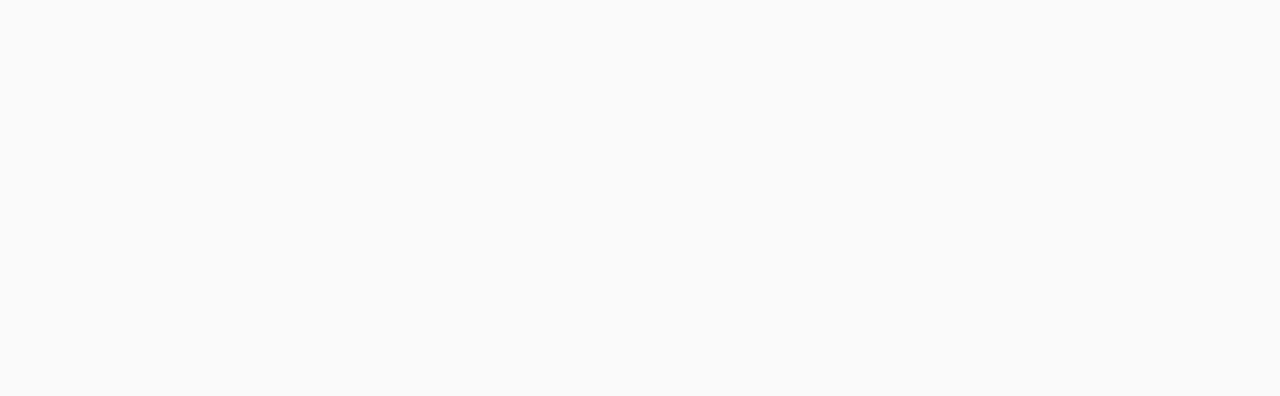
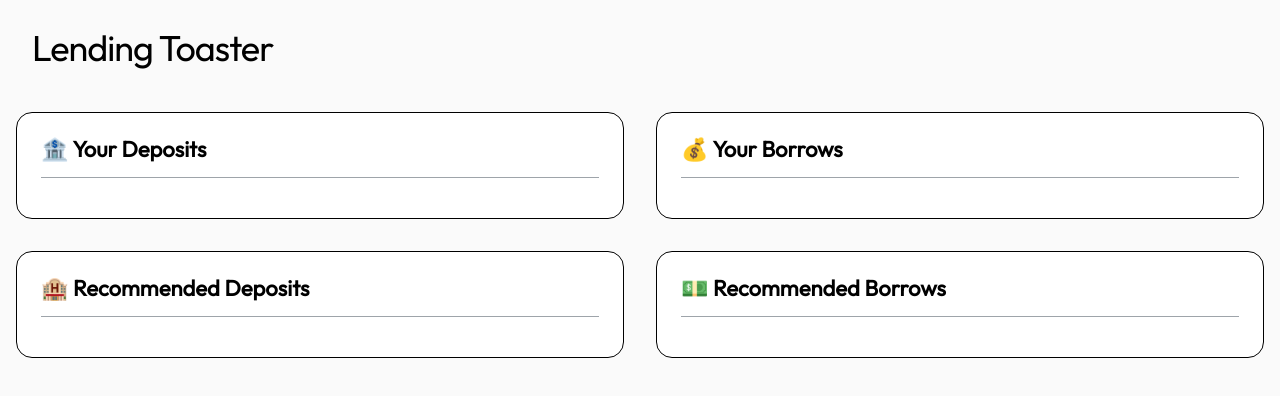
Before and after one commit to swimmiee/ethcon-korea-loanster-frontend, a React (Vite) app: page / in a window 1280 px wide. Shown: the top 396 px of the page. Built offline with nearby package versions, Linux system fonts and the light colour scheme.

Commit message:
main page layouts

```diff
--- a/src/App.tsx
+++ b/src/App.tsx
@@ -1,5 +1,7 @@
+import { MainPage } from "components/pages/Main";
+
 function App() {
-  return <div></div>;
+  return <MainPage />;
 }
 
 export default App;
--- /dev/null
+++ b/src/components/features/main/TitledPanel.tsx
@@ -0,0 +1,22 @@
+import { cn } from "utils";
+import { Panel } from "components/materials/Panel";
+import { HTMLAttributes } from "react";
+
+interface TitledPanelProps extends HTMLAttributes<HTMLDivElement> {
+  title: string;
+}
+
+export const TitledPanel = ({
+  title,
+  className,
+  children,
+  ...props
+}: TitledPanelProps) => {
+  return (
+    <Panel className={cn("flex-col p-6", className)} {...props}>
+      <p className="text-h-sm font-bold">{title}</p>
+      <hr className="my-4" />
+      {children}
+    </Panel>
+  );
+};
--- /dev/null
+++ b/src/components/features/main/index.tsx
@@ -0,0 +1,12 @@
+import { TitledPanel } from "./TitledPanel";
+
+export const Main = () => {
+  return (
+    <div className="mt-4 grid grid-cols-2 gap-8">
+      <TitledPanel title="🏦 Your Deposits" />
+      <TitledPanel title="💰 Your Borrows" />
+      <TitledPanel title="🏨 Recommended Deposits" />
+      <TitledPanel title="💵 Recommended Borrows" />
+    </div>
+  );
+};
--- /dev/null
+++ b/src/components/layouts/Background.tsx
@@ -0,0 +1,11 @@
+import { HTMLAttributes } from "react";
+import { cn } from "utils";
+
+const Background = ({
+  className,
+  ...props
+}: HTMLAttributes<HTMLDivElement>) => {
+  return <main className={cn(" bg-background w-screen min-h-screen pb-20", className)} {...props} />;
+};
+
+export default Background;
--- /dev/null
+++ b/src/components/layouts/Header.tsx
@@ -0,0 +1,7 @@
+export const Header = () => {
+    return (
+        <header className="h-24 px-8 flex items-center">
+            <p className="text-d-sm">Lending Toaster</p>
+        </header>
+    )
+}
--- /dev/null
+++ b/src/components/layouts/MaxWidth.tsx
@@ -0,0 +1,6 @@
+interface MaxWidthProps {
+  children: React.ReactNode;
+}
+export const MaxWidth = ({ children }: MaxWidthProps) => {
+  return <div className="mx-auto max-w-7xl px-4">{children}</div>;
+};
--- /dev/null
+++ b/src/components/pages/Main.tsx
@@ -0,0 +1,15 @@
+import { Main } from "components/features/main";
+import Background from "components/layouts/Background";
+import { Header } from "components/layouts/Header";
+import { MaxWidth } from "components/layouts/MaxWidth";
+
+export const MainPage = () => {
+  return (
+    <Background>
+      <Header />
+      <MaxWidth>
+        <Main />
+      </MaxWidth>
+    </Background>
+  );
+};
```
